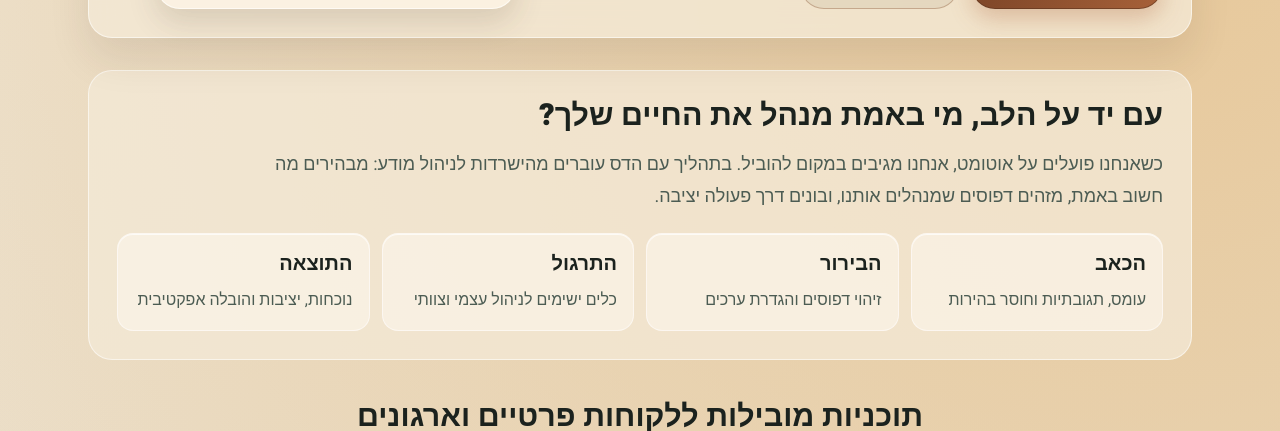
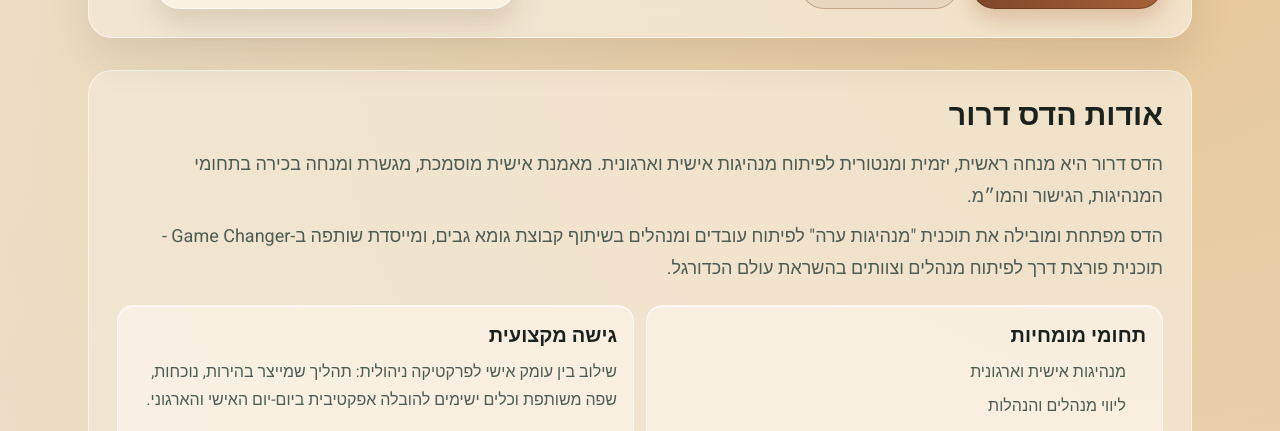
Before and after one commit to liormedan/HadasWebSite, a Next.js app: page / in a window 1280 px wide. Shown: the part 521-952 px from the top of the page. Built offline with nearby package versions, Linux system fonts and the light colour scheme.

Commit message:
Refine desktop header anchors and replace About section content

```diff
--- a/app/globals.css
+++ b/app/globals.css
@@ -10,6 +10,7 @@
   --primary-2: #3f7a63;
   --line: rgba(27, 34, 30, 0.13);
   --shadow: 0 20px 40px rgba(47, 35, 25, 0.1);
+  --header-offset: 170px;
 }
 
 * {
@@ -28,6 +29,16 @@ html {
 
 section[id] {
   scroll-margin-top: 16px;
+}
+
+@media (min-width: 768px) {
+  html {
+    scroll-padding-top: calc(var(--header-offset, 170px) + 24px);
+  }
+
+  section[id] {
+    scroll-margin-top: calc(var(--header-offset, 170px) + 24px);
+  }
 }
 
 body {
--- a/app/page.js
+++ b/app/page.js
@@ -1,6 +1,6 @@
 "use client";
 
-import { useEffect, useMemo, useState } from "react";
+import { useCallback, useEffect, useMemo, useRef, useState } from "react";
 
 const brand = {
   name: "הדס דרור",
@@ -210,8 +210,29 @@ const youtubeChannel = "https://www.youtube.com/user/hadasbh";
 export default function HomePage() {
   const [activeSection, setActiveSection] = useState("about");
   const [contactDialogOpen, setContactDialogOpen] = useState(false);
+  const headerRef = useRef(null);
 
   const sections = useMemo(() => navItems.map((item) => item.id), []);
+
+  const scrollToSection = useCallback((id) => {
+    const target = document.getElementById(id);
+    if (!target) return;
+
+    const isDesktop = window.matchMedia("(min-width: 768px)").matches;
+    const headerHeight = headerRef.current?.offsetHeight || 170;
+    const offset = isDesktop ? headerHeight + 28 : 16;
+    const top = target.getBoundingClientRect().top + window.scrollY - offset;
+    window.scrollTo({ top: Math.max(top, 0), behavior: "smooth" });
+
+    if (window.location.hash !== `#${id}`) {
+      window.history.replaceState(null, "", `#${id}`);
+    }
+  }, []);
+
+  const handleAnchorClick = (id) => (event) => {
+    event.preventDefault();
+    scrollToSection(id);
+  };
 
   useEffect(() => {
     const observers = [];
@@ -232,6 +253,36 @@ export default function HomePage() {
 
     return () => observers.forEach((o) => o.disconnect());
   }, [sections]);
+
+  useEffect(() => {
+    const updateHeaderOffset = () => {
+      const desktopHeaderHeight = headerRef.current?.offsetHeight || 170;
+      document.documentElement.style.setProperty("--header-offset", `${desktopHeaderHeight}px`);
+    };
+
+    updateHeaderOffset();
+    window.addEventListener("load", updateHeaderOffset);
+    window.addEventListener("resize", updateHeaderOffset);
+    window.addEventListener("orientationchange", updateHeaderOffset);
+
+    return () => {
+      window.removeEventListener("load", updateHeaderOffset);
+      window.removeEventListener("resize", updateHeaderOffset);
+      window.removeEventListener("orientationchange", updateHeaderOffset);
+    };
+  }, []);
+
+  useEffect(() => {
+    const scrollToHash = () => {
+      const hash = window.location.hash.replace("#", "");
+      if (!hash) return;
+      window.setTimeout(() => scrollToSection(hash), 0);
+    };
+
+    scrollToHash();
+    window.addEventListener("hashchange", scrollToHash);
+    return () => window.removeEventListener("hashchange", scrollToHash);
+  }, [scrollToSection]);
 
   useEffect(() => {
     if (!contactDialogOpen) return undefined;
@@ -255,35 +306,44 @@ export default function HomePage() {
   return (
     <main className="mx-auto max-w-6xl px-4 pb-24 pt-6 md:px-6 md:pt-8">
       <header
-        className="rounded-3xl border border-[rgba(134,80,47,0.26)] bg-[rgba(244,233,214,0.9)] p-3 backdrop-blur-xl"
+        ref={headerRef}
+        className="rounded-3xl border border-[rgba(134,80,47,0.26)] bg-[rgba(244,233,214,0.9)] p-3 backdrop-blur-xl md:sticky md:top-3 md:z-40"
       >
-        <div className="hidden items-center justify-between gap-3 md:flex">
-          <a href="#top" className="flex items-center gap-3 no-underline">
+        <div className="md:hidden">
+          <a href="#top" onClick={handleAnchorClick("top")} className="block text-center no-underline">
+            <p className="m-0 text-2xl font-black text-[var(--text)]">{brand.name}</p>
+            <p className="m-0 text-sm font-semibold text-[var(--muted)]">תודעה ערה</p>
+          </a>
+        </div>
+
+        <div className="hidden md:block">
+          <div className="flex w-full items-center justify-between [direction:ltr]">
+            <a
+              href="#contact"
+              onClick={handleAnchorClick("contact")}
+              className="inline-flex min-h-11 items-center justify-center rounded-full border border-[rgba(90,50,29,0.5)] bg-[linear-gradient(110deg,#7b4427,#a76139)] px-4 text-sm font-bold text-white no-underline shadow-[0_10px_20px_rgba(164,87,47,0.28)]"
+            >
+              לתיאום שיחת היכרות
+            </a>
+            <a
+              href="#top"
+              onClick={handleAnchorClick("top")}
+              className="flex items-center gap-3 text-right no-underline [direction:rtl]"
+            >
               <img src={brand.logo} alt="תודעה ערה" className="h-9 w-auto" />
-            <div>
+              <div className="text-right">
                 <p className="m-0 text-xl font-black text-[var(--text)]">{brand.name}</p>
                 <p className="m-0 text-xs font-semibold text-[var(--muted)]">{brand.sub}</p>
               </div>
             </a>
+          </div>
 
-          <a
-            href="#contact"
-            className="inline-flex min-h-11 items-center justify-center rounded-full border border-[rgba(90,50,29,0.5)] bg-[linear-gradient(110deg,#7b4427,#a76139)] px-4 text-sm font-bold text-white no-underline shadow-[0_10px_20px_rgba(164,87,47,0.28)]"
-          >
-            לתיאום שיחת היכרות
-          </a>
-        </div>
-        <div className="md:hidden">
-          <a href="#top" className="block text-center no-underline">
-            <p className="m-0 text-2xl font-black text-[var(--text)]">{brand.name}</p>
-            <p className="m-0 text-sm font-semibold text-[var(--muted)]">תודעה ערה</p>
-          </a>
-        </div>
-        <nav className="mt-3 hidden items-center gap-2.5 overflow-x-auto pb-1 md:flex">
+          <nav dir="rtl" className="mt-3 flex w-full items-center justify-start gap-2.5 overflow-x-auto pb-1">
             {navItems.map((item) => (
               <a
                 key={item.id}
                 href={`#${item.id}`}
+                onClick={handleAnchorClick(item.id)}
                 className={`whitespace-nowrap rounded-full border px-3 py-1.5 text-sm font-bold no-underline transition ${
                   activeSection === item.id
                     ? "border-[rgba(134,80,47,0.5)] bg-[rgba(216,191,147,0.45)] text-[var(--text)]"
@@ -294,6 +354,7 @@ export default function HomePage() {
               </a>
             ))}
           </nav>
+        </div>
       </header>
 
       <section id="top" className="mt-4 grid gap-4 rounded-3xl border border-[rgba(255,255,255,0.55)] bg-[rgba(244,233,214,0.78)] p-5 shadow-[0_20px_40px_rgba(61,44,27,0.1)] backdrop-blur-lg md:grid-cols-[1.15fr_0.85fr] md:p-7">
@@ -313,12 +374,14 @@ export default function HomePage() {
           <div className="mt-5 flex flex-wrap gap-3">
             <a
               href="#contact"
+              onClick={handleAnchorClick("contact")}
               className="inline-flex min-h-12 items-center justify-center rounded-full border border-[rgba(90,50,29,0.55)] bg-[linear-gradient(110deg,#7b4427,#a76139)] px-5 text-base font-bold text-white no-underline shadow-[0_10px_22px_rgba(164,87,47,0.28)]"
             >
               לתיאום שיחת היכרות
             </a>
             <a
               href="#programs"
+              onClick={handleAnchorClick("programs")}
               className="inline-flex min-h-12 items-center justify-center rounded-full border border-[rgba(134,80,47,0.35)] bg-[rgba(224,211,187,0.75)] px-5 text-base font-bold text-[var(--text)] no-underline"
             >
               לצפייה בתוכניות
@@ -332,27 +395,34 @@ export default function HomePage() {
       </section>
 
       <section id="about" className="mt-8 rounded-3xl border border-[rgba(255,255,255,0.55)] bg-[rgba(244,233,214,0.76)] p-5 md:p-7">
-        <h2 className="m-0 text-3xl font-black md:text-4xl">עם יד על הלב, מי באמת מנהל את החיים שלך?</h2>
-        <p className="mt-4 max-w-4xl text-lg leading-8 text-[var(--muted)]">
-          כשאנחנו פועלים על אוטומט, אנחנו מגיבים במקום להוביל. בתהליך עם הדס עוברים מהישרדות
-          לניהול מודע: מבהירים מה חשוב באמת, מזהים דפוסים שמנהלים אותנו, ובונים דרך פעולה יציבה.
+        <h2 className="m-0 text-3xl font-black md:text-4xl">אודות הדס דרור</h2>
+        <p className="mt-4 max-w-5xl text-lg leading-8 text-[var(--muted)]">
+          הדס דרור היא מנחה ראשית, יזמית ומנטורית לפיתוח מנהיגות אישית וארגונית.
+          מאמנת אישית מוסמכת, מגשרת ומנחה בכירה בתחומי המנהיגות, הגישור והמו״מ.
+        </p>
+        <p className="mb-0 mt-2 max-w-5xl text-lg leading-8 text-[var(--muted)]">
+          הדס מפתחת ומובילה את תוכנית "מנהיגות ערה" לפיתוח עובדים ומנהלים בשיתוף קבוצת גומא גבים,
+          ומייסדת שותפה ב-Game Changer - תוכנית פורצת דרך לפיתוח מנהלים וצוותים בהשראת עולם הכדורגל.
         </p>
 
-        <div className="mt-5 grid gap-3 md:grid-cols-2 lg:grid-cols-4">
-          {[
-            { t: "הכאב", d: "עומס, תגובתיות וחוסר בהירות" },
-            { t: "הבירור", d: "זיהוי דפוסים והגדרת ערכים" },
-            { t: "התרגול", d: "כלים ישימים לניהול עצמי וצוותי" },
-            { t: "התוצאה", d: "נוכחות, יציבות והובלה אפקטיבית" }
-          ].map((item) => (
-            <article
-              key={item.t}
-              className="rounded-2xl border border-[rgba(255,255,255,0.5)] bg-[rgba(255,250,241,0.52)] p-4 shadow-[inset_0_1px_0_rgba(255,255,255,0.7)]"
-            >
-              <h3 className="m-0 text-xl font-extrabold">{item.t}</h3>
-              <p className="mb-0 mt-2 text-base leading-7 text-[var(--muted)]">{item.d}</p>
+        <div className="mt-5 grid gap-3 md:grid-cols-2">
+          <article className="rounded-2xl border border-[rgba(255,255,255,0.5)] bg-[rgba(255,250,241,0.52)] p-4 shadow-[inset_0_1px_0_rgba(255,255,255,0.7)]">
+            <h3 className="m-0 text-xl font-extrabold">תחומי מומחיות</h3>
+            <ul className="mb-0 mt-2 grid gap-1.5 pr-5 text-base leading-7 text-[var(--muted)]">
+              <li>מנהיגות אישית וארגונית</li>
+              <li>ליווי מנהלים והנהלות</li>
+              <li>גישור וניהול משא ומתן</li>
+              <li>פיתוח צוותים בתנאי שינוי ועומס</li>
+            </ul>
           </article>
-          ))}
+
+          <article className="rounded-2xl border border-[rgba(255,255,255,0.5)] bg-[rgba(255,250,241,0.52)] p-4 shadow-[inset_0_1px_0_rgba(255,255,255,0.7)]">
+            <h3 className="m-0 text-xl font-extrabold">גישה מקצועית</h3>
+            <p className="mb-0 mt-2 text-base leading-7 text-[var(--muted)]">
+              שילוב בין עומק אישי לפרקטיקה ניהולית: תהליך שמייצר בהירות, נוכחות, שפה משותפת וכלים ישימים
+              להובלה אפקטיבית ביום-יום האישי והארגוני.
+            </p>
+          </article>
         </div>
       </section>
 
@@ -429,6 +499,7 @@ export default function HomePage() {
         <div className="mt-5 text-center">
           <a
             href="#contact"
+            onClick={handleAnchorClick("contact")}
             className="inline-flex min-h-11 items-center justify-center rounded-full border border-[rgba(134,80,47,0.4)] bg-[rgba(224,211,187,0.86)] px-5 text-base font-bold text-[var(--text)] no-underline"
           >
             לא בטוחים מה מתאים? דברו איתי
```
Lines whose indentation alone changed are shown as unchanged.
